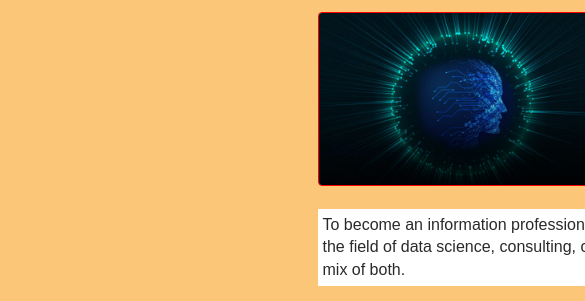
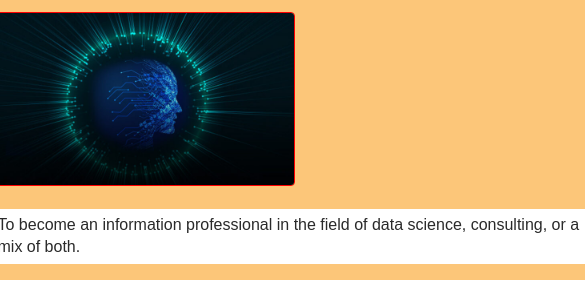
Before and after one commit to jhenrici/jhenrici.github.io, a plain HTML site: page Assignment_1/index.html in a window 390 px wide. Shown: the part 305-606 px from the top of the page, 585 px wide, since content can reach past the window. Drawn offline with Linux system fonts and the light colour scheme.

Commit message:
Update style.css

```diff
--- a/Assignment_1/style.css
+++ b/Assignment_1/style.css
@@ -99,6 +99,7 @@
   }
 
   .wrapper {
+    width: 600px;
     display: flex;
     margin: auto;
     padding-top: 15px;
@@ -106,6 +107,7 @@
   }
 
   .contentbody {
+    width: 600px;
     align-self: center;
     flex-direction: row;
   }
```
